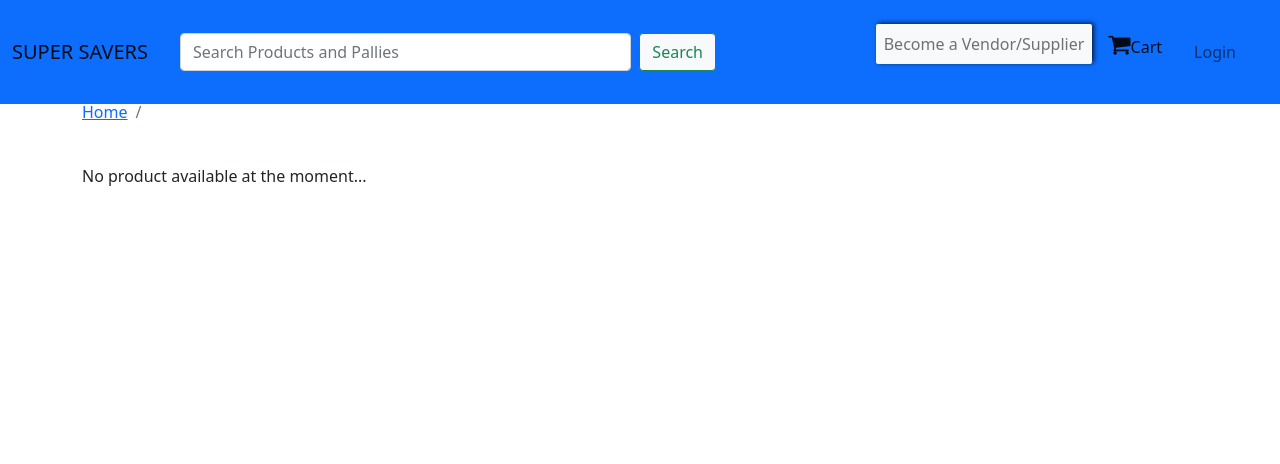
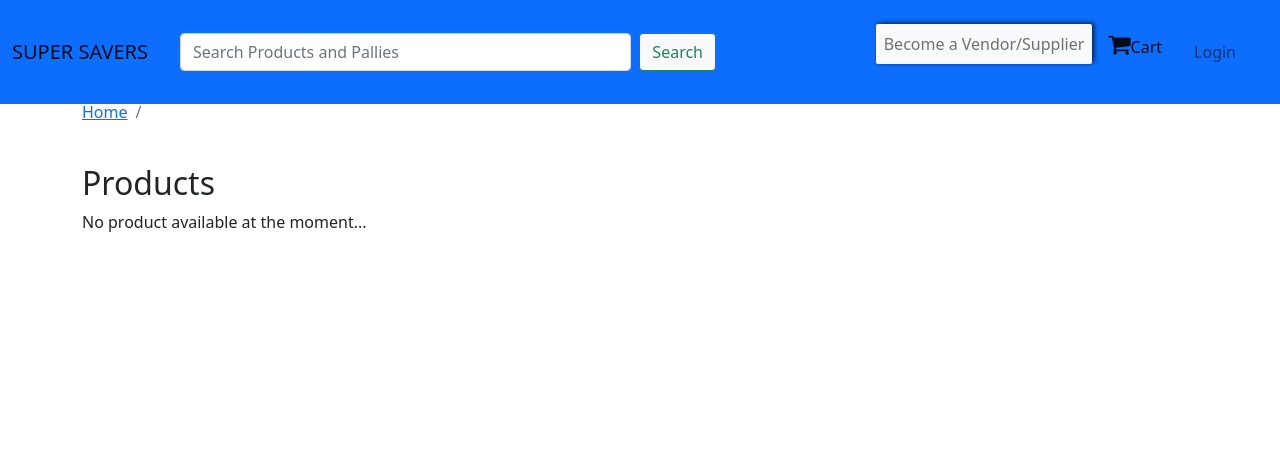
Before and after one commit to Josh596/Super-Savers, a Django app: template store/templates/store/category.html in a window 1280 px wide. Shown: the top 464 px of the page. Run offline with Django 3.2, Linux system fonts and the light colour scheme; the template is opened without the code that fills it, so the values that code supplies are empty.

Commit message:
Minor change

```diff
--- a/store/templates/store/category.html
+++ b/store/templates/store/category.html
@@ -14,8 +14,9 @@
 
 
     {% include 'store/category-section.html' %}
-
-    {% include 'store/product_list_template.html' %}
-
+    <div class="mt-6">
+        <h2>Products</h2>
+        {% include 'store/product_list_template.html' %}
+    </div>
 </div>
 {% endblock %}
--- a/store/views.py
+++ b/store/views.py
@@ -20,7 +20,7 @@ def index(request):
 
 def category_list(request, category_slug=None):
     category = get_object_or_404(Category, slug=category_slug)
-    products = Product.products.filter(category=category)
+    products = Product.products.filter(categories=category)
     return render(request, 'store/category.html', {'category': category, 'products': products})
 
 
```
